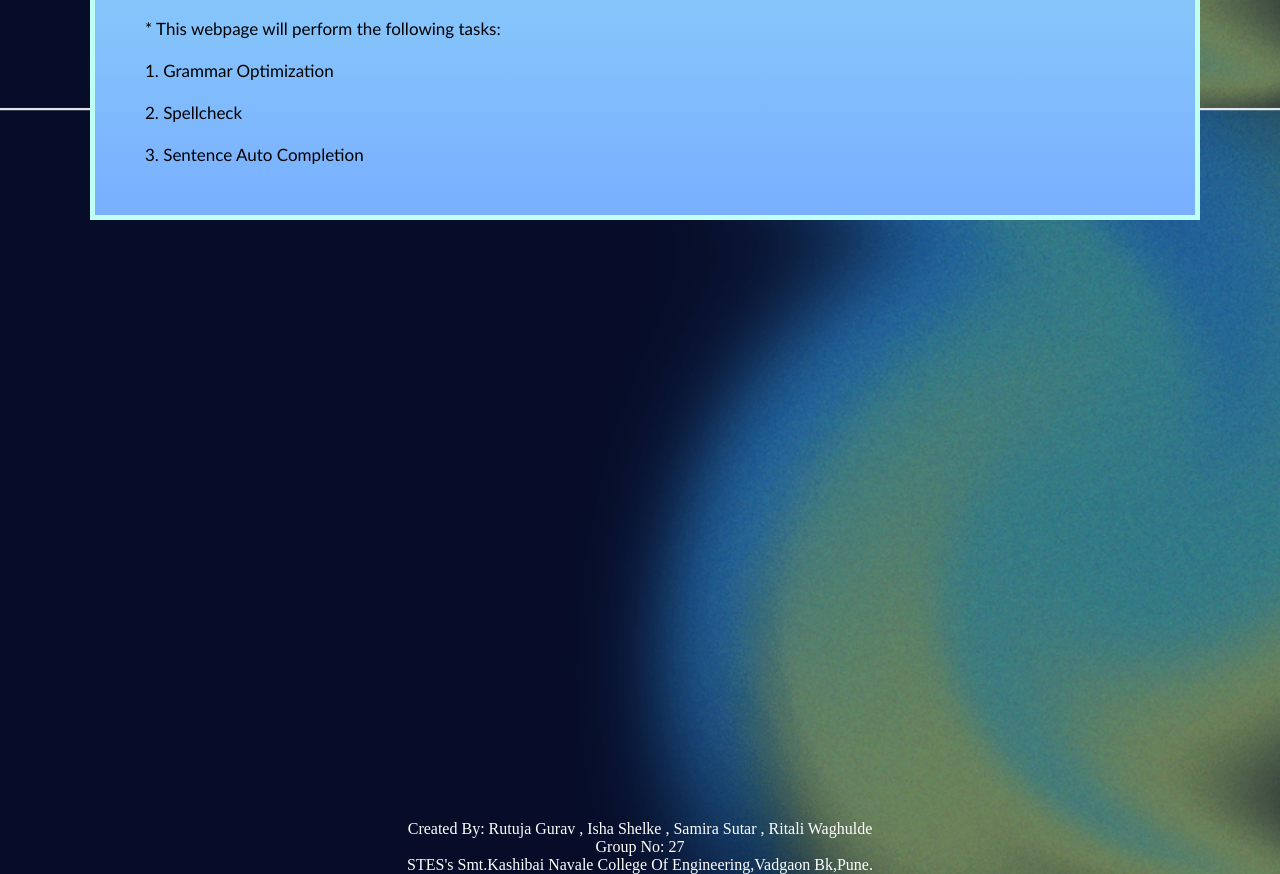
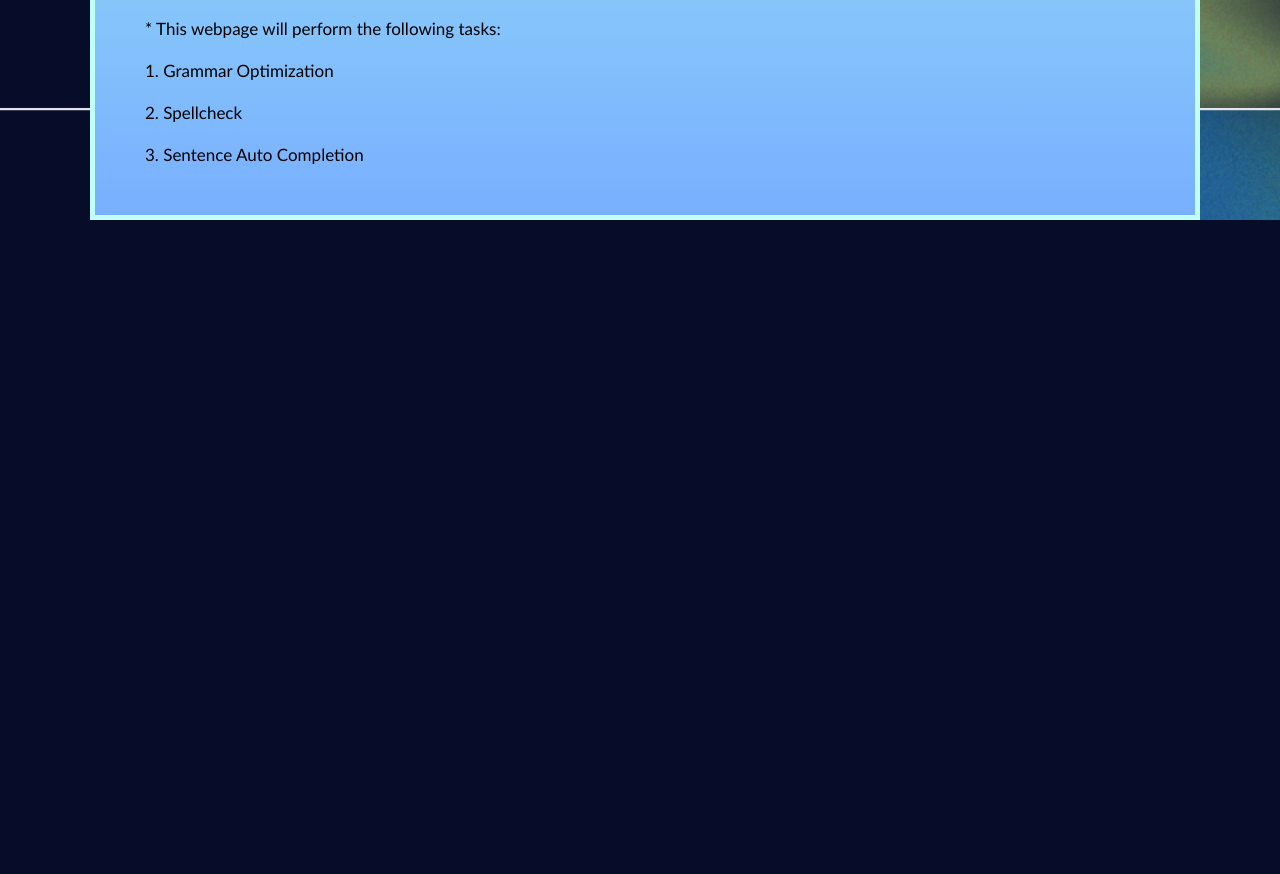
Before and after one commit to RutujaGurav07/text-prediction-using-roberta-, a Flask app: page /about in a window 1280 px wide. Shown: the part 692-1566 px from the top of the page. After the commit the page ends 912 px from the top, so only its background shows below. Run offline with Flask 2, Linux system fonts and the light colour scheme; some libraries are stand-ins or nearby versions.

Commit message:
Update layout.html
Removed footer

```diff
--- a/templates/layout.html
+++ b/templates/layout.html
@@ -56,11 +56,6 @@
 
 
     </body>
-    <footer style="color: white;text-align: center;margin-top: 600px;">
-        <p>Created By: Rutuja Gurav , Isha Shelke , Samira Sutar , Ritali Waghulde</p>
-        <p>Group No: 27</p>
-        <p>STES's Smt.Kashibai Navale College Of Engineering,Vadgaon Bk,Pune.</p>
-    </footer>
 
 
 </html>
```
